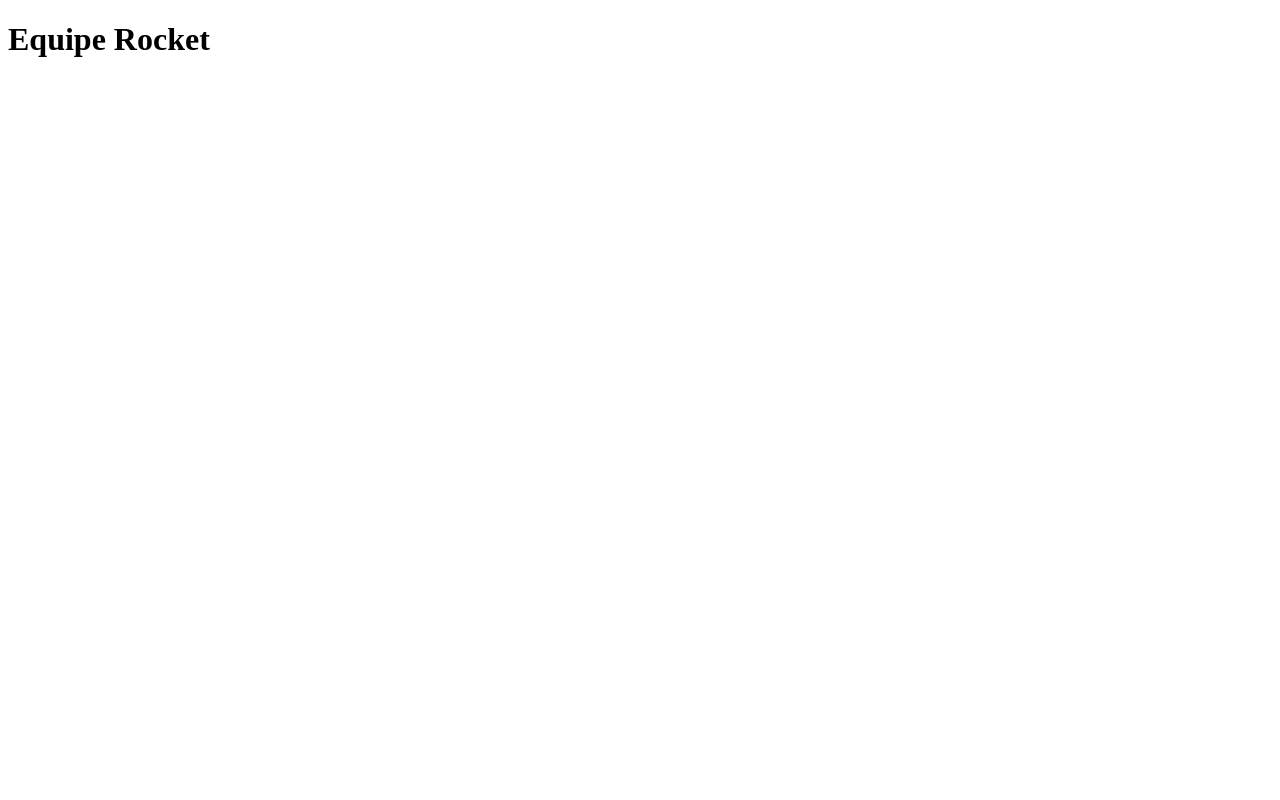
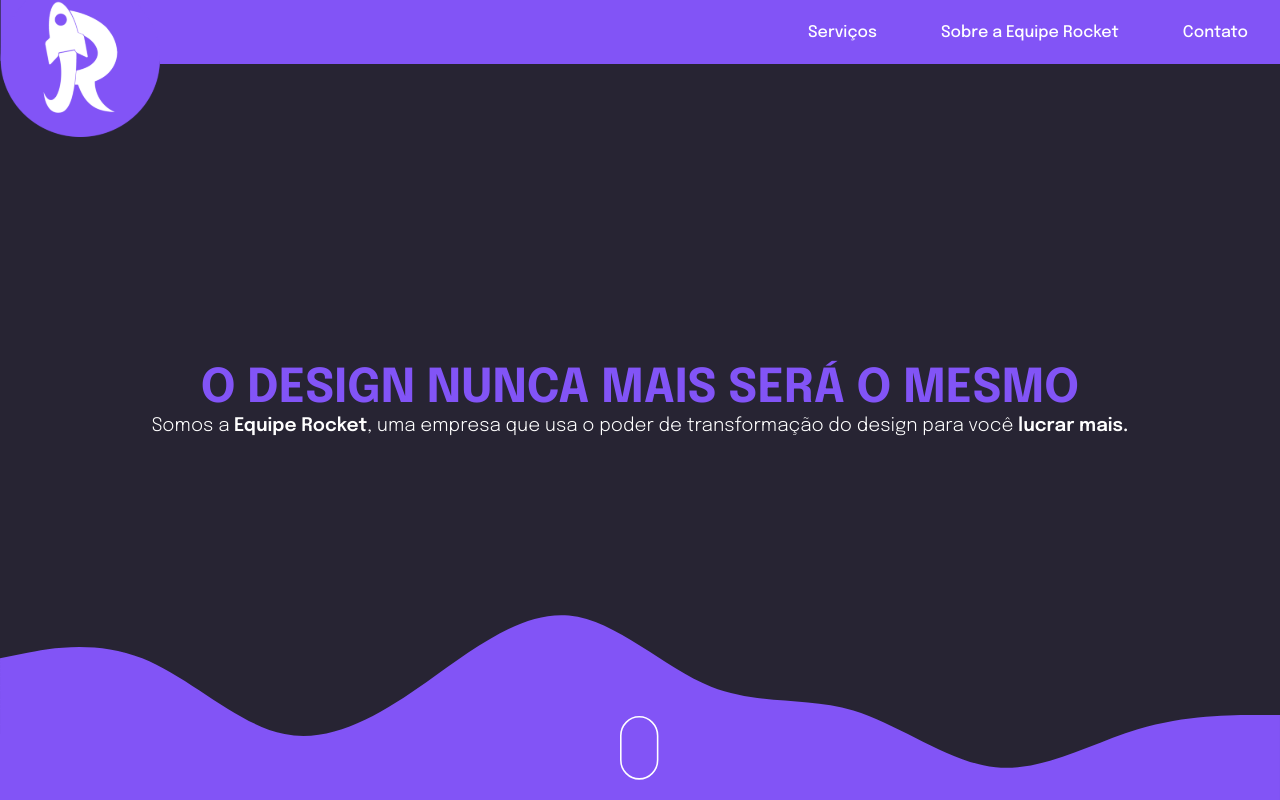
Before and after one commit to Murilo-V/equipe-rocket-design, a React (Create React App) app: page / in a window 1280 px wide. Shown: the top 800 px of the page. Built offline with nearby package versions, Linux system fonts and the light colour scheme.

Commit message:
feat: landing message

```diff
--- a/package.json
+++ b/package.json
@@ -13,6 +13,7 @@
     "react": "^18.2.0",
     "react-dom": "^18.2.0",
     "react-scripts": "5.0.1",
+    "styled-components": "^6.0.0-rc.1",
     "typescript": "^4.9.5",
     "web-vitals": "^2.1.4"
   },
@@ -39,5 +40,8 @@
       "last 1 firefox version",
       "last 1 safari version"
     ]
+  },
+  "devDependencies": {
+    "@types/styled-components": "^5.1.26"
   }
 }
--- a/public/index.html
+++ b/public/index.html
@@ -9,6 +9,9 @@
       name="description"
       content="Web site created using create-react-app"
     />
+    <link rel="preconnect" href="https://fonts.googleapis.com">
+    <link rel="preconnect" href="https://fonts.gstatic.com" crossorigin>
+    <link href="https://fonts.googleapis.com/css2?family=Epilogue:wght@300;400;500;600;700&display=swap" rel="stylesheet">
     <link rel="apple-touch-icon" href="%PUBLIC_URL%/logo192.png" />
     <!--
       manifest.json provides metadata used when your web app is installed on a
@@ -24,7 +27,7 @@
       work correctly both with client-side routing and a non-root public URL.
       Learn how to configure a non-root public URL by running `npm run build`.
     -->
-    <title>React App</title>
+    <title>Equipe Rocket Design</title>
   </head>
   <body>
     <noscript>You need to enable JavaScript to run this app.</noscript>
--- a/src/App.tsx
+++ b/src/App.tsx
@@ -1,5 +1,57 @@
+import Navbar from "./components/Navbar";
+import MainStyle from "./style";
+
 function App() {
-  return <h1>Equipe Rocket</h1>;
+  return (
+    <MainStyle>
+      <Navbar />
+      <div className="main-section">
+        <h1>O DESIGN NUNCA MAIS SERÁ O MESMO</h1>
+        <p>
+          Somos a <span style={{ fontWeight: 600 }}>Equipe Rocket</span>, uma
+          empresa que usa o poder de transformação do design para você{" "}
+          <span style={{ fontWeight: 600 }}>lucrar mais.</span>
+        </p>
+        <svg
+          className="mouse"
+          xmlns="http://www.w3.org/2000/svg"
+          viewBox="0 0 76 130"
+          preserveAspectRatio="xMidYMid meet"
+        >
+          <g fill="none" fill-rule="evenodd">
+            <rect
+              width="70"
+              height="118"
+              x="1.5"
+              y="1.5"
+              stroke="#FFF"
+              stroke-width="3"
+              rx="36"
+            />
+            <circle
+              className="scroll"
+              cx="36.5"
+              cy="31.5"
+              r="4.5"
+              fill="#FFF"
+            />
+          </g>
+        </svg>
+        <svg
+          style={{ position: "absolute", bottom: 0 }}
+          xmlns="http://www.w3.org/2000/svg"
+          viewBox="0 0 1440 320"
+        >
+          <path
+            fill="#8254f6"
+            fill-opacity="1"
+            d="M0,160L26.7,154.7C53.3,149,107,139,160,160C213.3,181,267,235,320,245.3C373.3,256,427,224,480,186.7C533.3,149,587,107,640,112C693.3,117,747,171,800,192C853.3,213,907,203,960,218.7C1013.3,235,1067,277,1120,282.7C1173.3,288,1227,256,1280,240C1333.3,224,1387,224,1413,224L1440,224L1440,320L1413.3,320C1386.7,320,1333,320,1280,320C1226.7,320,1173,320,1120,320C1066.7,320,1013,320,960,320C906.7,320,853,320,800,320C746.7,320,693,320,640,320C586.7,320,533,320,480,320C426.7,320,373,320,320,320C266.7,320,213,320,160,320C106.7,320,53,320,27,320L0,320Z"
+          ></path>
+        </svg>
+      </div>
+      <div className="services"></div>
+    </MainStyle>
+  );
 }
 
 export default App;
--- /dev/null
+++ b/src/components/Navbar/index.tsx
@@ -0,0 +1,17 @@
+import ERLogo from "../../assets/logo.svg";
+import NavbarStyle from "./style";
+
+const Navbar = () => {
+  return (
+    <NavbarStyle>
+      <img src={ERLogo} alt="Equipe Rocket Logo" />
+      <div>
+        <p>Serviços</p>
+        <p>Sobre a Equipe Rocket</p>
+        <p>Contato</p>
+      </div>
+    </NavbarStyle>
+  );
+};
+
+export default Navbar;
--- /dev/null
+++ b/src/components/Navbar/style.ts
@@ -0,0 +1,40 @@
+import styled from "styled-components";
+
+const NavbarStyle = styled.nav`
+  display: flex;
+  align-items: flex-start;
+  justify-content: center;
+  position: fixed;
+  z-index: 7;
+  top: 0;
+  left: 0;
+  right: 0;
+
+  img {
+    width: 10rem;
+    margin: 0;
+  }
+
+  div {
+    background-color: #8254f6;
+    display: flex;
+    align-items: center;
+    justify-content: flex-end;
+    width: 100%;
+    height: 4rem;
+    margin: 0;
+
+    p {
+      margin: 1rem 2rem;
+      color: #fff;
+      font-weight: 500;
+
+      &:hover {
+        text-decoration: underline;
+        cursor: pointer;
+      }
+    }
+  }
+`;
+
+export default NavbarStyle;
--- /dev/null
+++ b/src/globalStyles.ts
@@ -0,0 +1,18 @@
+import { createGlobalStyle } from "styled-components";
+
+const GlobalStyle = createGlobalStyle`
+  *, html, body {
+    font-family: 'Epilogue', sans-serif;
+    margin: 0;
+    padding: 0;
+    outline: 0;
+    border: none;
+    box-sizing: border-box;
+  }
+
+  body {
+    background-color: #272433;
+  }
+`;
+
+export default GlobalStyle;
--- a/src/index.tsx
+++ b/src/index.tsx
@@ -1,6 +1,7 @@
 import React from "react";
 import ReactDOM from "react-dom/client";
 import App from "./App";
+import GlobalStyle from "./globalStyles";
 
 const root = ReactDOM.createRoot(
   document.getElementById("root") as HTMLElement
@@ -8,5 +9,6 @@
 root.render(
   <React.StrictMode>
     <App />
+    <GlobalStyle />
   </React.StrictMode>
 );
--- /dev/null
+++ b/src/style.ts
@@ -0,0 +1,66 @@
+import { styled } from "styled-components";
+
+const MainStyle = styled.div`
+  h1 {
+    color: #8254f6;
+  }
+
+  .main-section {
+    width: 100%;
+    height: 100vh;
+    display: flex;
+    flex-direction: column;
+    align-items: center;
+    justify-content: center;
+
+    h1 {
+      font-size: 35pt;
+    }
+
+    p {
+      color: #fff;
+      font-weight: 100;
+      font-size: 14pt;
+      margin-top: 0.2rem;
+    }
+
+    .mouse {
+      max-width: 2.5rem;
+      width: 100%;
+      height: auto;
+      position: absolute;
+      bottom: 0;
+      margin-bottom: 1rem;
+      z-index: 7;
+    }
+
+    .scroll {
+      animation-name: scroll;
+      animation-duration: 1.5s;
+      animation-timing-function: cubic-bezier(0.65, -0.55, 0.25, 1.5);
+      animation-iteration-count: infinite;
+      transform-origin: 50% 20.5px;
+      will-change: transform, opacity;
+      opacity: 1;
+    }
+
+    @keyframes scroll {
+      0%,
+      20% {
+        transform: translateY(0) scaleY(1);
+      }
+
+      100% {
+        transform: translateY(36px) scaleY(2);
+        opacity: 0;
+      }
+    }
+  }
+
+  .services {
+    background-image: linear-gradient(#8254f6, #272433);
+    height: 100vh;
+  }
+`;
+
+export default MainStyle;
```
Also changed, not shown: src/assets/logo.svg (added), 1 other file (tests, documents, lock files or other folders).
